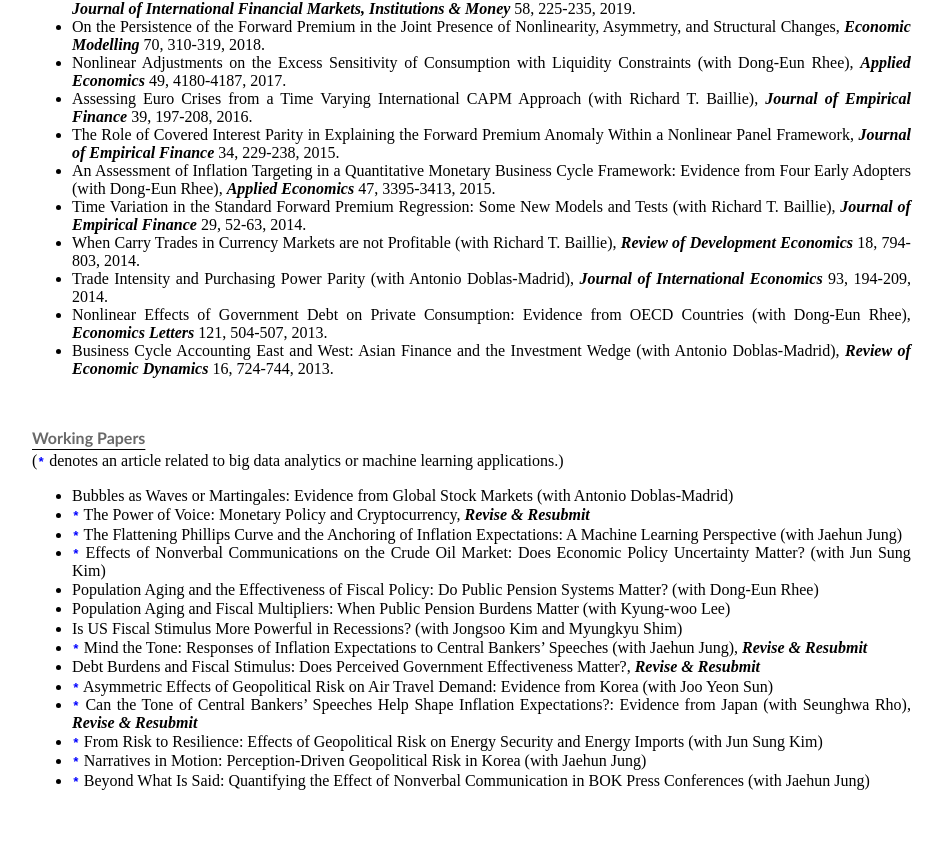
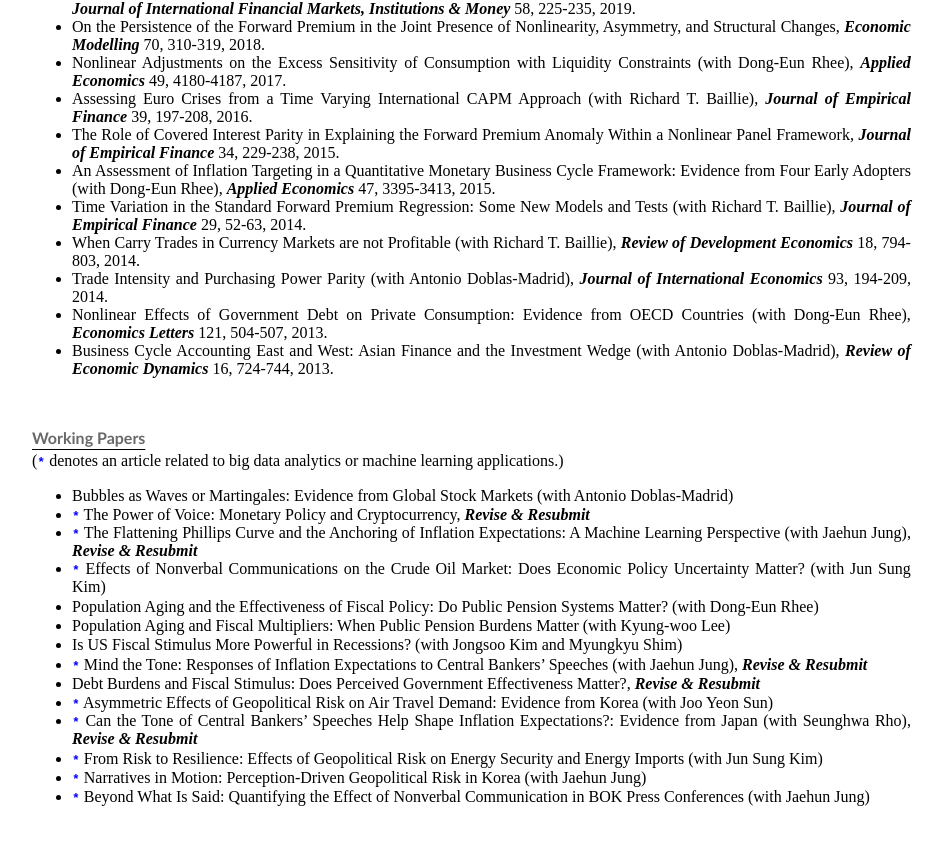
Before and after one commit to dooyeoncho/dooyeoncho.github.io, a Jekyll site: the page built from pages/research.html, in a window 1280 px wide and 900 px high, scrolled down 1096 px. Shown: the top 845 px of the window, without its empty margins (160-1103 px from the left). Built offline with Jekyll 4.4.1, drawn with Linux system fonts in a browser that asks for light colours.

Commit message:
Update research.html

```diff
--- a/pages/research.html
+++ b/pages/research.html
@@ -67,7 +67,7 @@
 	<ul>
 		<span><li>Bubbles as Waves or Martingales: Evidence from Global Stock Markets (with Antonio Doblas-Madrid)</li></span>
 		<span><li><code style="color : blue"><b>*</b></code> The Power of Voice: Monetary Policy and Cryptocurrency, <em property="italic"><b>Revise & Resubmit</b></em></li></span>
-		<span><li><code style="color : blue"><b>*</b></code> The Flattening Phillips Curve and the Anchoring of Inflation Expectations: A Machine Learning Perspective (with Jaehun Jung)</li></span>
+		<span><li><code style="color : blue"><b>*</b></code> The Flattening Phillips Curve and the Anchoring of Inflation Expectations: A Machine Learning Perspective (with Jaehun Jung), <em property="italic"><b>Revise & Resubmit</b></em></li></span>
 		<span><li><code style="color : blue"><b>*</b></code> Effects of Nonverbal Communications on the Crude Oil Market: Does Economic Policy Uncertainty Matter? (with Jun Sung Kim)</li></span>
 		<span><li>Population Aging and the Effectiveness of Fiscal Policy: Do Public Pension Systems Matter? (with Dong-Eun Rhee)</li></span>
 		<span><li>Population Aging and Fiscal Multipliers: When Public Pension Burdens Matter (with Kyung-woo Lee)</li></span>
```
